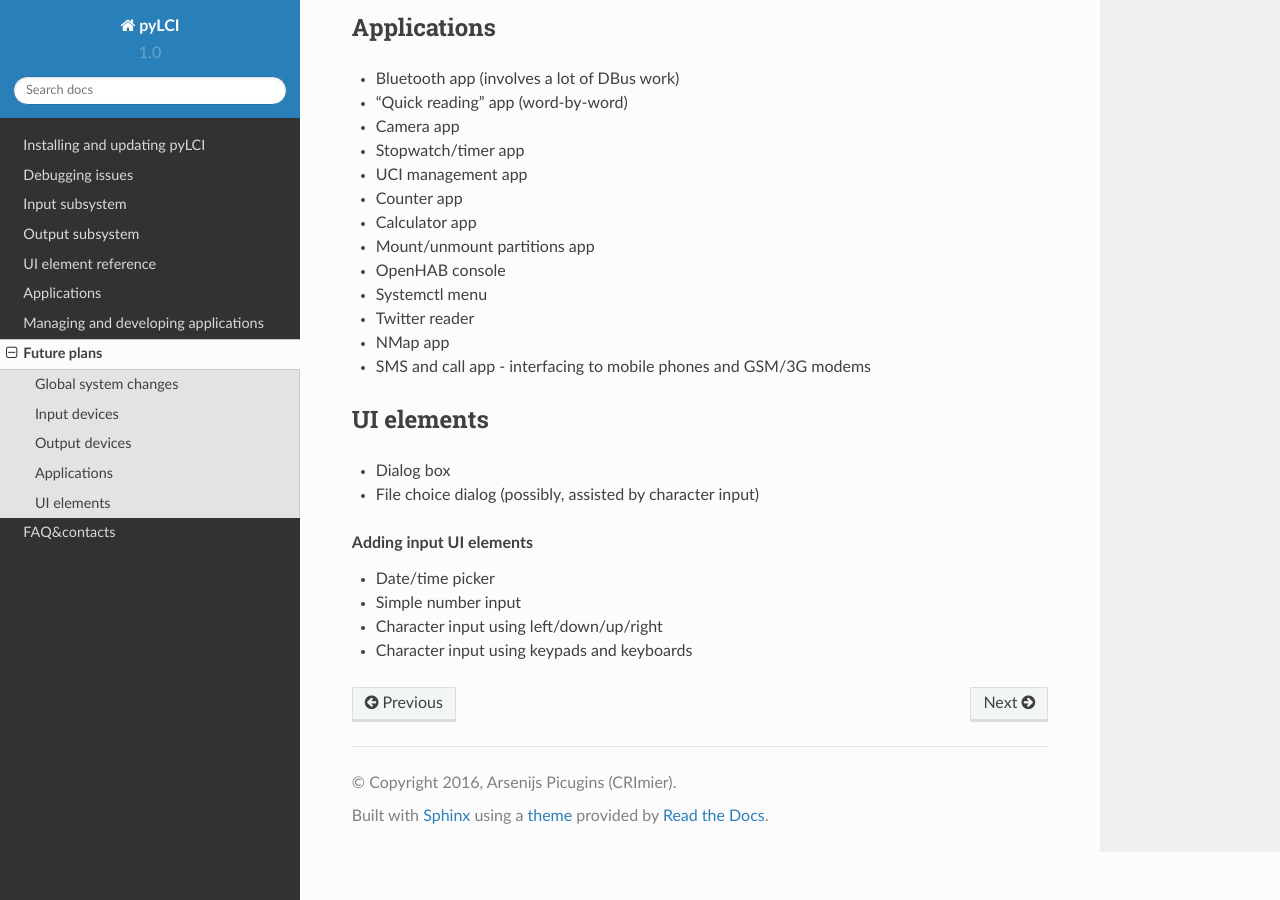
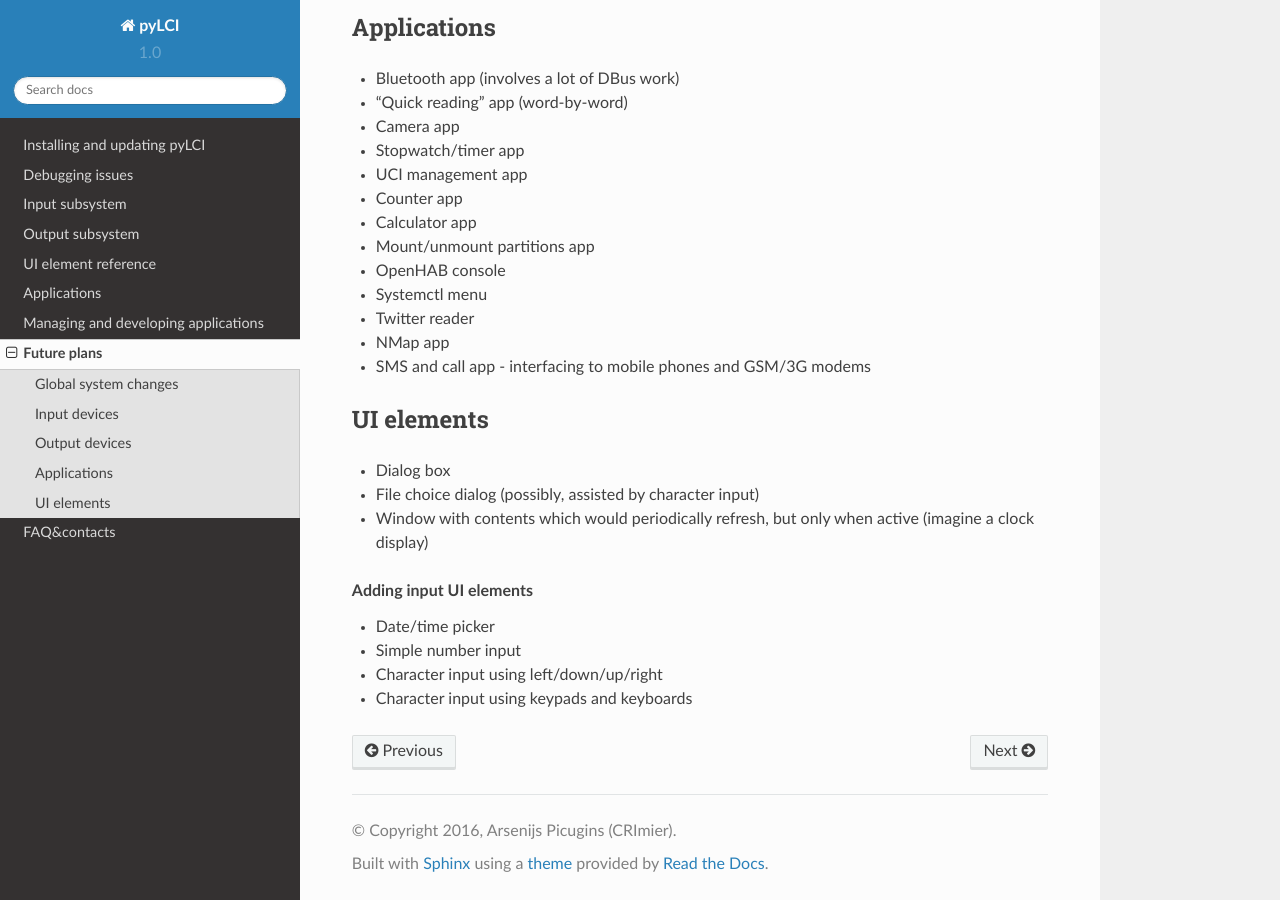
Before and after one commit to CRImier/pyLCI, a Sphinx documentation site: the page built from docs/plans.rst, in a window 1280 px wide and 900 px high, scrolled down 946 px. Built offline with Sphinx 7.4.7 and the Read the Docs theme 2.0.0, drawn with Linux system fonts in a browser that asks for light colours.

Commit message:
Update plans.rst

```diff
--- a/docs/plans.rst
+++ b/docs/plans.rst
@@ -60,6 +60,7 @@ UI elements
 
 * Dialog box
 * File choice dialog (possibly, assisted by character input)
+* Window with contents which would periodically refresh, but only when active (imagine a clock display)
 
 .. rubric:: Adding input UI elements
 
```
